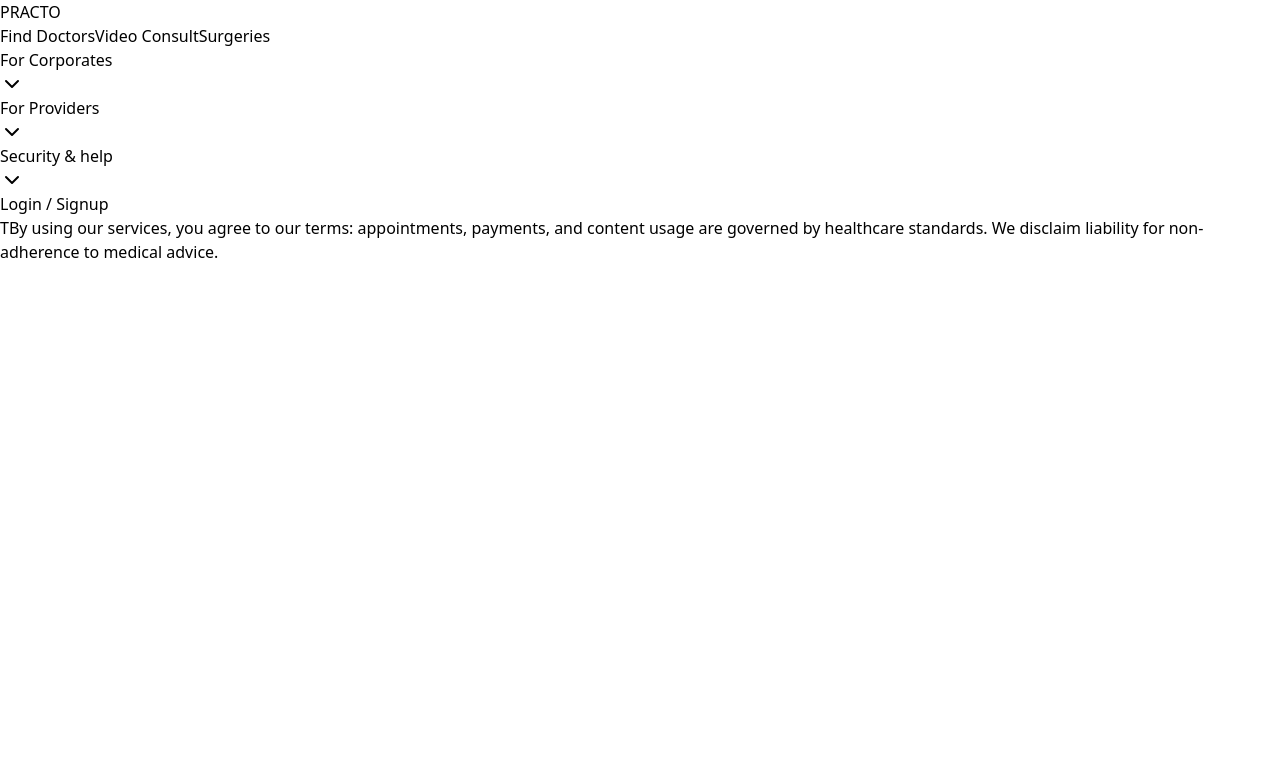
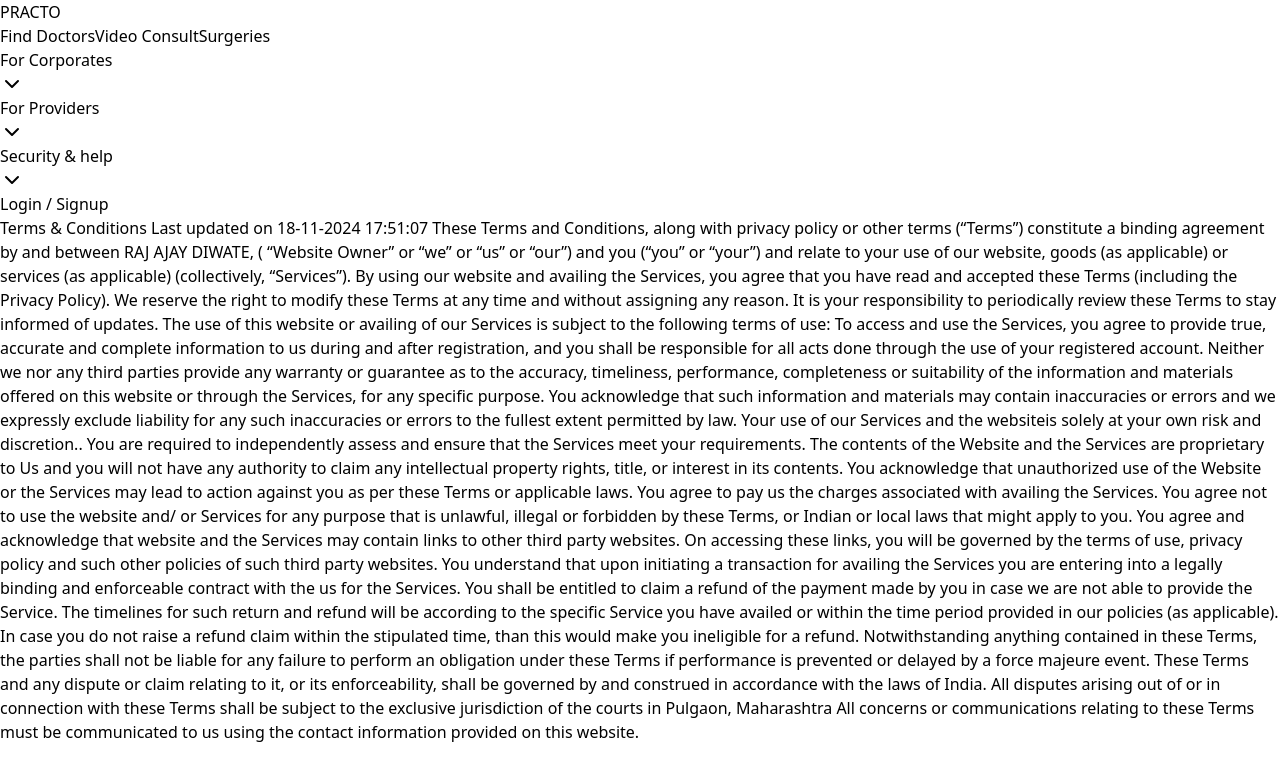
Before and after one commit to Rajdiwate/Razorpay-MERN, a React (Vite) app in the folder client/: page /termsAndCondition in a window 1280 px wide. Shown: the top 780 px of the page. Built offline with nearby package versions, Linux system fonts and the light colour scheme; no server answers.

Commit message:
change policy

```diff
--- a/client/src/pages/CancellationPolicy.jsx
+++ b/client/src/pages/CancellationPolicy.jsx
@@ -2,7 +2,25 @@
 
 const CancellationPolicy = () => {
   return (
-    <div>Cancellations must be made 24 hours prior to appointments for full refunds. Refunds for pre-paid services are processed within 7 business days, subject to approval.</div>
+    <div>Cancellation & Refund Policy
+    Last updated on 18-11-2024 17:51:34
+    RAJ AJAY DIWATE believes in helping its customers as far as possible, and has therefore a liberal
+    cancellation policy. Under this policy:
+    • Cancellations will be considered only if the request is made immediately after placing the order.
+    However, the cancellation request may not be entertained if the orders have been communicated to the
+    vendors/merchants and they have initiated the process of shipping them.
+    • RAJ AJAY DIWATE does not accept cancellation requests for perishable items like flowers, eatables
+    etc. However, refund/replacement can be made if the customer establishes that the quality of product
+    delivered is not good.
+    • In case of receipt of damaged or defective items please report the same to our Customer Service team.
+    The request will, however, be entertained once the merchant has checked and determined the same at his
+    own end. This should be reported within 7 Days days of receipt of the products. In case you feel that the
+    product received is not as shown on the site or as per your expectations, you must bring it to the notice of
+    our customer service within 7 Days days of receiving the product. The Customer Service Team after
+    looking into your complaint will take an appropriate decision.
+    • In case of complaints regarding products that come with a warranty from manufacturers, please refer
+    the issue to them. In case of any Refunds approved by the RAJ AJAY DIWATE, it’ll take 1-2 Days days
+    for the refund to be processed to the end customer.</div>
   )
 }
 
--- a/client/src/pages/ContactUs.jsx
+++ b/client/src/pages/ContactUs.jsx
@@ -2,7 +2,14 @@
 
 const ContactUs = () => {
   return (
-    <div>Contact us via email at rajdiwate786@gmail.com or call 9325682482. Visit our clinic . Follow us on social media for updates.</div>
+    <div>Contact Us
+    Last updated on 18-11-2024 17:52:59
+    You may contact us using the information below:
+    Merchant Legal entity name: RAJ AJAY DIWATE
+    Registered Address: Gandhi Nagar, Pulgaon, Maharashtra, PIN: 442302
+    Operational Address: Gandhi Nagar, Pulgaon, Maharashtra, PIN: 442302
+    Telephone No: 9325682482
+    E-Mail ID: rajdiwate786@gmail.com</div>
   )
 }
 
--- a/client/src/pages/TermsAndConditions.jsx
+++ b/client/src/pages/TermsAndConditions.jsx
@@ -2,7 +2,53 @@
 
 const TermsAndConditions = () => {
   return (
-    <div>TBy using our services, you agree to our terms: appointments, payments, and content usage are governed by healthcare standards. We disclaim liability for non-adherence to medical advice.</div>
+    <div>Terms & Conditions
+    Last updated on 18-11-2024 17:51:07
+    These Terms and Conditions, along with privacy policy or other terms (“Terms”) constitute a binding
+    agreement by and between RAJ AJAY DIWATE, ( “Website Owner” or “we” or “us” or “our”) and you
+    (“you” or “your”) and relate to your use of our website, goods (as applicable) or services (as applicable)
+    (collectively, “Services”).
+    By using our website and availing the Services, you agree that you have read and accepted these Terms
+    (including the Privacy Policy). We reserve the right to modify these Terms at any time and without
+    assigning any reason. It is your responsibility to periodically review these Terms to stay informed of
+    updates.
+    The use of this website or availing of our Services is subject to the following terms of use:
+    To access and use the Services, you agree to provide true, accurate and complete information to us
+    during and after registration, and you shall be responsible for all acts done through the use of your
+    registered account.
+    Neither we nor any third parties provide any warranty or guarantee as to the accuracy, timeliness,
+    performance, completeness or suitability of the information and materials offered on this website
+    or through the Services, for any specific purpose. You acknowledge that such information and
+    materials may contain inaccuracies or errors and we expressly exclude liability for any such
+    inaccuracies or errors to the fullest extent permitted by law.
+    Your use of our Services and the websiteis solely at your own risk and discretion.. You are
+    required to independently assess and ensure that the Services meet your requirements.
+    The contents of the Website and the Services are proprietary to Us and you will not have any
+    authority to claim any intellectual property rights, title, or interest in its contents.
+    You acknowledge that unauthorized use of the Website or the Services may lead to action against
+    you as per these Terms or applicable laws.
+    You agree to pay us the charges associated with availing the Services.
+    You agree not to use the website and/ or Services for any purpose that is unlawful, illegal or
+    forbidden by these Terms, or Indian or local laws that might apply to you.
+    You agree and acknowledge that website and the Services may contain links to other third party
+    websites. On accessing these links, you will be governed by the terms of use, privacy policy and
+    such other policies of such third party websites.
+    You understand that upon initiating a transaction for availing the Services you are entering into a
+    legally binding and enforceable contract with the us for the Services.
+    You shall be entitled to claim a refund of the payment made by you in case we are not able to
+    provide the Service. The timelines for such return and refund will be according to the specific
+    Service you have availed or within the time period provided in our policies (as applicable). In case
+    you do not raise a refund claim within the stipulated time, than this would make you ineligible for
+    a refund.
+    Notwithstanding anything contained in these Terms, the parties shall not be liable for any failure to
+    perform an obligation under these Terms if performance is prevented or delayed by a force majeure
+    event.
+    These Terms and any dispute or claim relating to it, or its enforceability, shall be governed by and
+    construed in accordance with the laws of India.
+    All disputes arising out of or in connection with these Terms shall be subject to the exclusive
+    jurisdiction of the courts in Pulgaon, Maharashtra
+    All concerns or communications relating to these Terms must be communicated to us using the
+    contact information provided on this website.</div>
   )
 }
 
```
